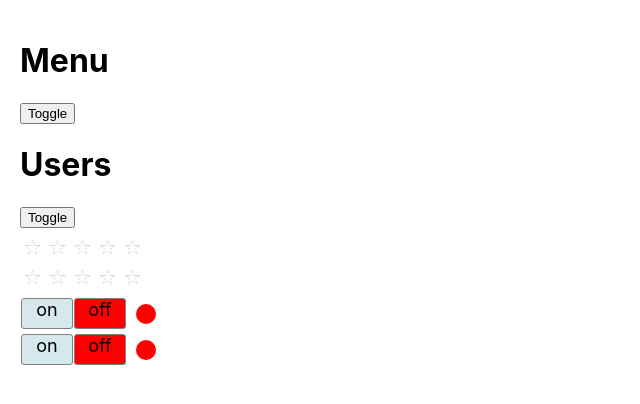
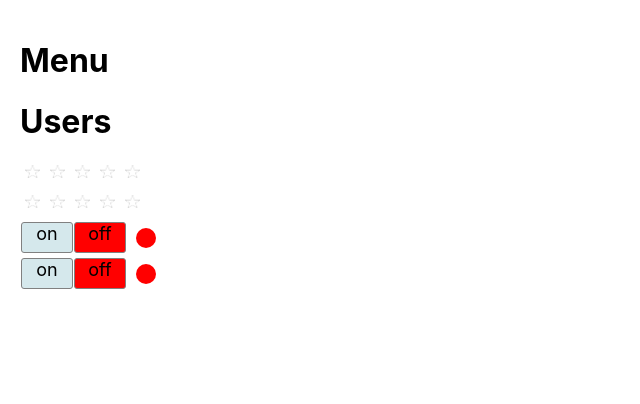
Before and after one commit to AliaksandrLiubanets/react_kabzda_ts, a React (Create React App) app: page / in a window 1280 px wide. Shown: the top 404 px of the page, without its empty margins (0-640 px from the left). Built offline with nearby package versions, Linux system fonts and the light colour scheme.

Commit message:
refactor callback: pass setCollapsed(boolean) in showAccordionBody

```diff
--- a/src/Components/UncontrolledAccordion/AccordionTitle.tsx
+++ b/src/Components/UncontrolledAccordion/AccordionTitle.tsx
@@ -3,10 +3,10 @@ import React from 'react'
 type AccordionTitleType = {
     title: string
     collapsed: boolean
-    showAccordionBody: (collapsed: boolean) => void
+    showAccordionBody: () => void
 }
 
 export function AccordionTitle(props: AccordionTitleType) {
     console.log('AccordionTitle is rendering')
-    return <h1 onClick={() => props.showAccordionBody(!props.collapsed)}>{props.title}</h1>
+    return <h1 onClick={props.showAccordionBody}>{props.title}</h1>
 }
--- a/src/Components/UncontrolledAccordion/UncontrolledAccordion.tsx
+++ b/src/Components/UncontrolledAccordion/UncontrolledAccordion.tsx
@@ -8,8 +8,9 @@ type AccordionPropsType = {
 
 function UncontrolledAccordion(props: AccordionPropsType) {
     let [collapsed, setCollapsed] = useState<boolean>(true)
+    const showAccordionBody = () => {setCollapsed(!collapsed)}
         return <div>
-            <AccordionTitle showAccordionBody={setCollapsed} collapsed={collapsed} title={props.title}/><button onClick={() => setCollapsed(!collapsed)}>Toggle</button>
+            <AccordionTitle showAccordionBody={showAccordionBody} collapsed={collapsed} title={props.title}/>
             { !collapsed &&  <AccordionBody />}
         </div>
 }
```
